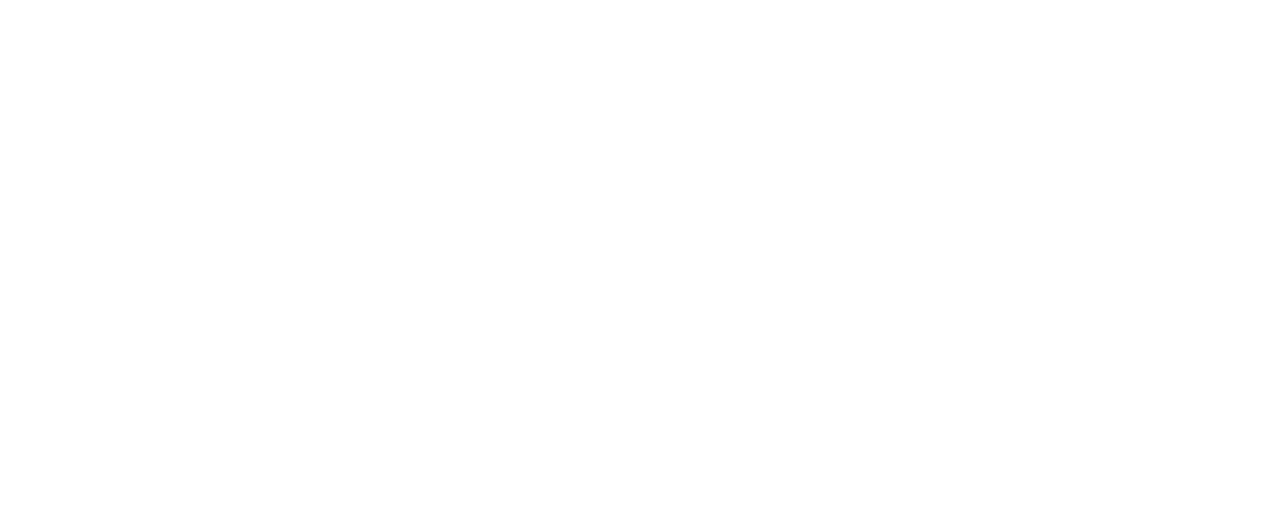
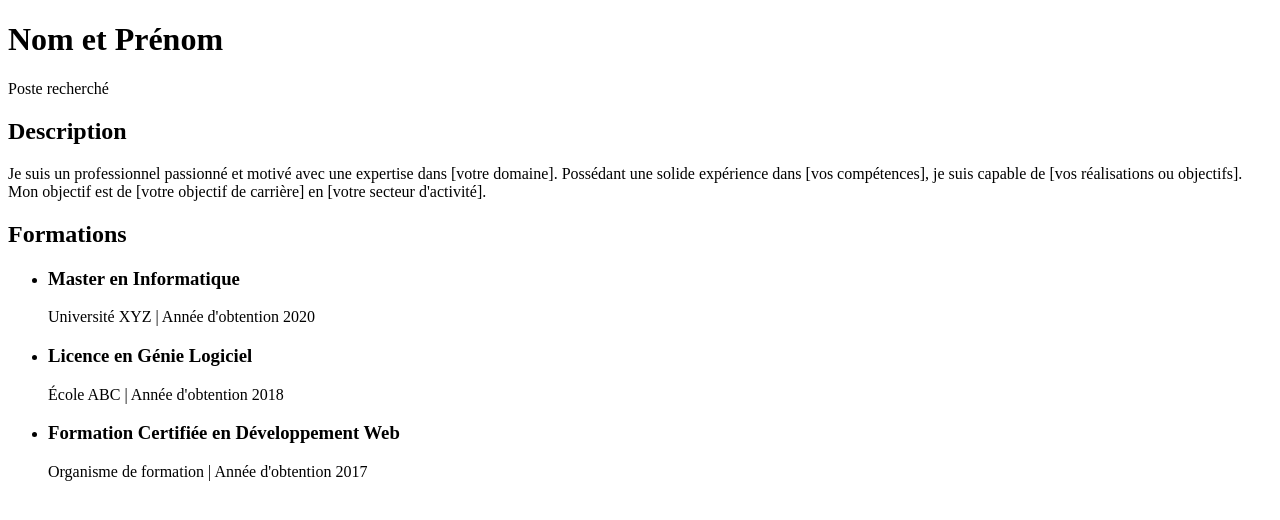
Before and after one commit to Bovisaloukou/git-mon-cv, a plain HTML site: page index.html in a window 1280 px wide. Drawn offline with Linux system fonts and the light colour scheme.

Commit message:
mise en place de la section formations

```diff
--- a/index.html
+++ b/index.html
@@ -3,9 +3,38 @@
 <head>
     <meta charset="UTF-8">
     <meta name="viewport" content="width=device-width, initial-scale=1.0">
-    <title>Document</title>
+    <title>Mon CV</title>
 </head>
 <body>
 
+    <header>
+        <h1>Nom et Prénom</h1>
+        <p>Poste recherché</p>
+    </header>
+
+    <section id="description">
+        <h2>Description</h2>
+        <p>Je suis un professionnel passionné et motivé avec une expertise dans [votre domaine]. Possédant une solide expérience dans [vos compétences], je suis capable de [vos réalisations ou objectifs]. Mon objectif est de [votre objectif de carrière] en [votre secteur d'activité].</p>
+    </section>
+
+    <section id="formations">
+        <h2>Formations</h2>
+        <ul>
+            <li>
+                <h3>Master en Informatique</h3>
+                <p>Université XYZ | Année d'obtention 2020</p>
+            </li>
+            <li>
+                <h3>Licence en Génie Logiciel</h3>
+                <p>École ABC | Année d'obtention 2018</p>
+            </li>
+            <li>
+                <h3>Formation Certifiée en Développement Web</h3>
+                <p>Organisme de formation | Année d'obtention 2017</p>
+            </li>
+            <!-- Ajoutez d'autres éléments <li> pour chaque formation -->
+        </ul>
+    </section>
+
 </body>
 </html>
```
